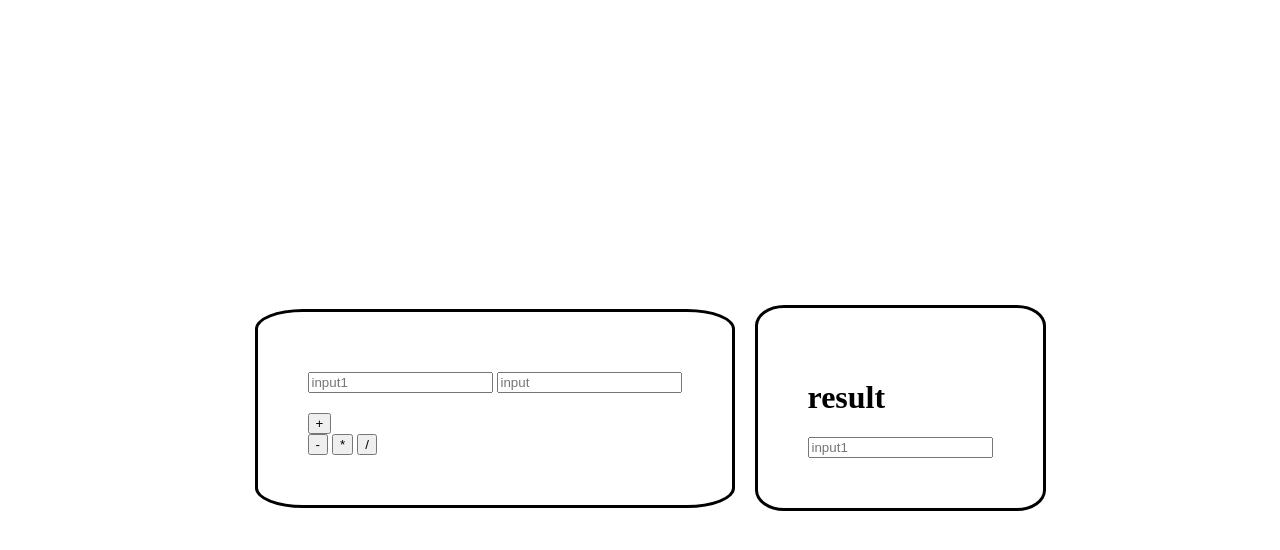
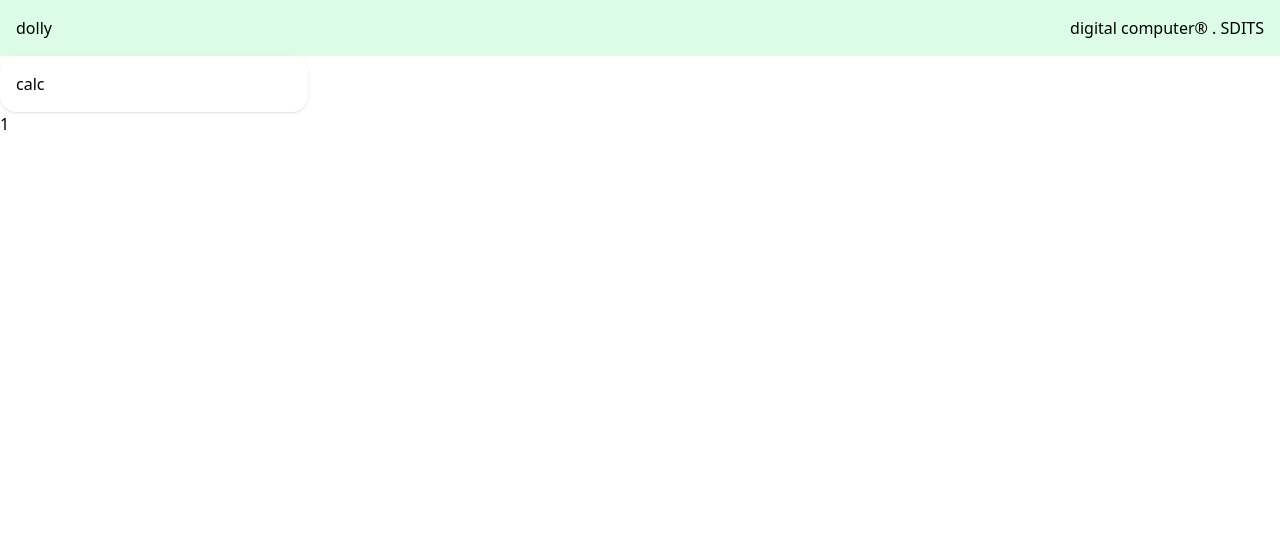
Before and after one commit to dollybiwal/digitalcomputing-task, a plain HTML site: page index.html in a window 1280 px wide. Drawn offline with nearby package versions, Linux system fonts and the light colour scheme.

Commit message:
index.html

```diff
--- a/index.html
+++ b/index.html
@@ -1,76 +1,19 @@
 <!DOCTYPE html>
 <html lang="en">
 <head>
-
-
-
-
-
-  </script>
-
-             <style>
-              body{
-                height: 100vh;
-                display: flex;
-                justify-content: center;
-                align-items: center;
-                        }
-                      .box{
-                padding: 50px;
-                border-radius: 10%;
-                border: solid 3px black;
-                margin-left: 20px;
-                              }
-
-                     .mt-10{
-                margin-top: 10px;
-                         }
-                     .button{
-                height:40px ;
-     width:40px ;
-            border: 1px solid  ;
-            background-color:rgb(188, 188, 237) ;
-            box-shadow: 1px 1px 1px 1px gray ;
-
-           }
-
-
-  </style>
-
-   <script>
-    var x,y, result
-
-    function add()
-    {
-    x=document.getElementById("one").value;
-    y=document.getElementsByid("two").value;
-
-     result=parseInt(x) + parseInt(y);
-     document.getElementById("r").value=result;
-     console.log(r);
-      }
-      </script>
-
-
+    <meta charset="UTF-8">
+    <meta name="viewport" content="width=device-width, initial-scale=1.0">
+    <title>task dolly</title>
+    <script src="https://cdn.tailwindcss.com"></script>
 </head>
 <body>
-    <div class="box">
-        <div>
-   <input id="one" class="mt-10 " type="text" placeholder="input1"  >
-   <input id="two" class="mt-10 " type="text"   placeholder="input"> <br>
-
-   <button onclick=" add()" class="text-3xl rounded-lg bg-blue-100 p-8 m-5 "
-    style="display: flex ; justify-content:space-around; align-items: center;
-  margin-top: 20px;">+</button>
-   <button class="text-2xl rounded-lg bg-blue-100 p-4 m-2">-</button>
-   <button class="text-2xl rounded-lg bg-blue-100 p-4 m-2">*</button>
-   <button class="text-2xl rounded-lg bg-blue-100 p-4 m-2">/</button>
-</div>
-
-
-</div>
-<div  class="box"><h1>result</h1>
-  <h1 id="result " class="text-4xl"></h1>
-<input id="r" type="text" class="border-2 border-black m-3 w-full " placeholder="input1"></div>
+    <div class="bg-green-100 p-4 flex justify-between"><h1>dolly</h1>
+    <h2>digital computer® . SDITS</h2></div>
+    <div class="grid grid-cols-4 gap-4">
+        <div class="p-4 rounded-2xl shadow">
+            <a href="calc.html">calc</a>
+        </div>
+    </div>
 
 </body>
+</html>1
```
